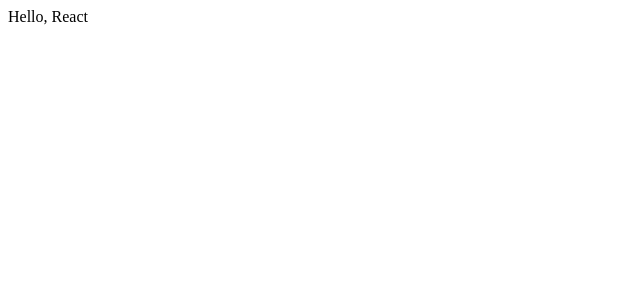
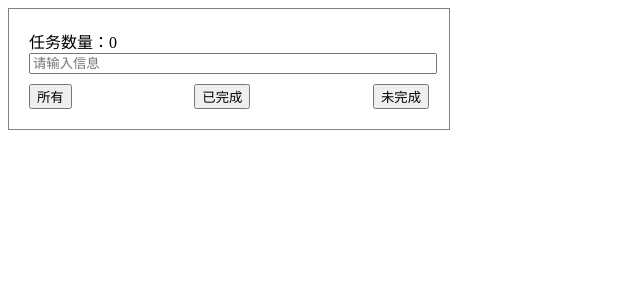
Before and after one commit to coderminer/react-todo, a React (Vite) app: page / in a window 1280 px wide. Shown: the top 300 px of the page, without its empty margins (0-640 px from the left). Built offline with nearby package versions, Linux system fonts and the light colour scheme.

Commit message:
feat: v1 done

```diff
--- a/src/App.jsx
+++ b/src/App.jsx
@@ -1,12 +1,98 @@
+import { useMemo } from 'react'
 import { useState } from 'react'
-
+import { v4 as uuid } from 'uuid'
 
 function App() {
+  const [todos, setTodos] = useState([])
+  const [userInput, setUserInput] = useState('')
+  const [filter, setFilter] = useState('all')
+  const [count, setCount] = useState(0)
+
+  const handleKeyDown = (e) => {
+    if (e.key === 'Enter') {
+      createTodo()
+    }
+  }
+
+  const createTodo = () => {
+    if (!userInput) return
+    setTodos([
+      {
+        id: uuid(),
+        title: `${todos.length + 1} - ${userInput}`,
+        completed: false
+      },
+      ...todos
+    ])
+    setCount(todos.length)
+    setUserInput('')
+  }
+
+  const filterTodos = useMemo(() => {
+    let result;
+    switch(filter) {
+      case 'all':
+        result = todos.filter(todo => todo != null)
+        setCount(result.length)
+        return result
+      case 'completed':
+        result =  todos.filter(todo => todo.completed)
+        setCount(result.length)
+        return result
+      case 'uncompleted':
+        result = todos.filter(todo => !todo.completed)
+        setCount(result.length)
+        return result
+      default:
+        result = todos.filter(todo => todo != null)
+        setCount(result.length)
+        return result
+    }
+
+  }, [todos, filter])
+
+  const handleDelete = (todo) => {
+    setTodos(todos.filter(item => item.id !== todo.id))
+  }
+
+  const handleComplete = (todo) => {
+    setTodos(todos.map(item => {
+      if (item.id === todo.id) {
+        item.completed = !item.completed
+      }
+      return item
+    }))
+  }
 
   return (
-    <>
-      Hello, React
-    </>
+    <div style={{ maxWidth: '400px', border: '1px solid grey', padding: '20px'}}>
+      <div>任务数量：{count}</div>
+      <div>
+        <input type="text" placeholder='请输入信息'
+          style={{width: '100%'}}
+          value={userInput}
+          onKeyDown={handleKeyDown}
+          onChange={(e) => setUserInput(e.target.value)} />
+      </div>
+      <ul style={{listStyle: 'none', margin: 0, padding: 0, marginTop: '10px', marginBottom: '10px'}}>
+        {
+          filterTodos.map(todo => {
+            return (
+              <li style={{display: 'flex', justifyContent: 'space-between', alignItems: 'center', marginTop: '4px'}} key={todo.id}>
+                <input type="checkbox" value={todo.completed} checked={todo.completed} onChange={() => handleComplete(todo)} />
+                <span style={{ textDecorationLine: todo.completed ? 'line-through' : '' }}>{todo.title}</span>
+                <button onClick={() => handleDelete(todo)}>删除</button>
+              </li>
+            )
+          })
+        }
+      </ul>
+      <div style={{display:'flex', justifyContent: 'space-between'}}>
+        <button onClick={() => setFilter('all')}>所有</button>
+        <button onClick={() => setFilter('completed')}>已完成</button>
+        <button onClick={() => setFilter('uncompleted')}>未完成</button>
+      </div>
+    </div>
   )
 }
 
```
